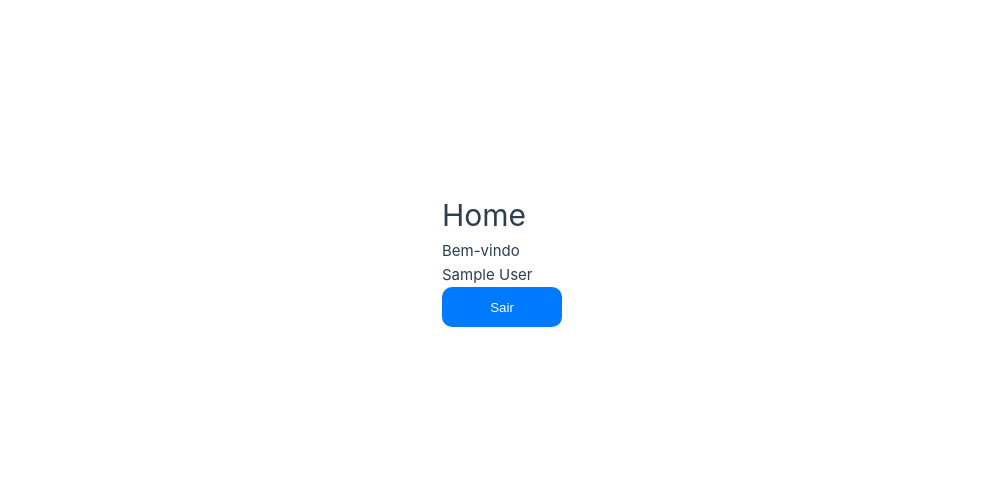
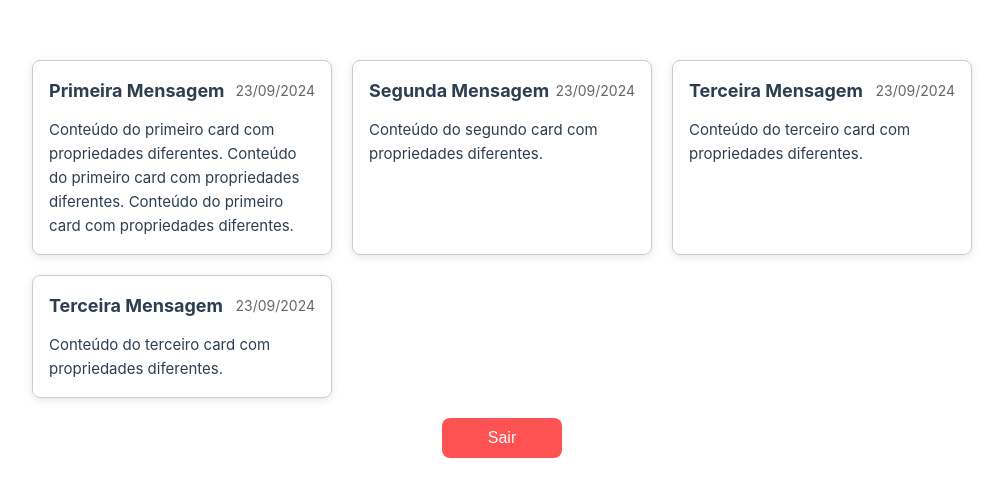
Before and after one commit to wellingtonengps/silenzio-bruno, a Vue app: page /note in a window 1280 px wide. Shown: the part 141-638 px from the top of the page, without its empty margins (138-1141 px from the left). Built offline with nearby package versions, Linux system fonts and the light colour scheme; sample sign-in values are in the browser's storage.

Commit message:
component card

```diff
--- a/package.json
+++ b/package.json
@@ -6,7 +6,8 @@
   "scripts": {
     "dev": "vite",
     "build": "vite build",
-    "preview": "vite preview"
+    "preview": "vite preview",
+    "deploy": "gh-pages -d dist"
   },
   "dependencies": {
     "axios": "^1.7.7",
@@ -16,6 +17,7 @@
   },
   "devDependencies": {
     "@vitejs/plugin-vue": "^5.0.5",
+    "gh-pages": "^6.1.1",
     "vite": "^5.3.1"
   }
 }
--- a/src/components/Card.vue
+++ b/src/components/Card.vue
@@ -1,11 +1,62 @@
 <script setup>
+import { defineProps } from "vue";
 
+// Definir as propriedades que o card aceitará
+const props = defineProps({
+  cardDate: {
+    type: String,
+    required: true,
+  },
+  cardTitle: {
+    type: String,
+    required: true,
+  },
+  cardBody: {
+    type: String,
+    required: true,
+  },
+});
 </script>
 
 <template>
-
+  <div class="card">
+    <div class="card-header">
+      <h2 class="card-title">{{ cardTitle }}</h2>
+      <span class="card-date">{{ cardDate }}</span>
+    </div>
+    <div class="card-body">
+      <p>{{ cardBody }}</p>
+    </div>
+  </div>
 </template>
 
 <style scoped>
+.card {
+  border: 1px solid #ccc;
+  border-radius: 8px;
+  padding: 16px;
+  max-width: 300px;
+  box-shadow: 0 2px 8px rgba(0, 0, 0, 0.1);
+}
 
+.card-header {
+  display: flex;
+  justify-content: space-between;
+  align-items: center;
+}
+
+.card-date {
+  font-size: 14px;
+  color: #666;
+}
+
+.card-title {
+  font-weight: 700;
+  font-size: 18px;
+  margin: 0;
+}
+
+.card-body {
+  margin-top: 12px;
+}
 </style>
--- a/src/views/NoteView.vue
+++ b/src/views/NoteView.vue
@@ -1,13 +1,38 @@
 <template>
-  <div>
-    <h1>Home</h1>
-    <p>Bem-vindo</p>
-    <p v-if="auth.isAuthenticated()">{{ auth.user.name }}</p>
-    <button @click="logout">Sair</button>
+  <div class="container">
+    <div class="card-grid">
+      <!-- Cards dispostos em grid -->
+      <Card
+        cardDate="23/09/2024"
+        cardTitle="Primeira Mensagem"
+        cardBody="Conteúdo do primeiro card com propriedades diferentes. Conteúdo do primeiro card com propriedades diferentes. Conteúdo do primeiro card com propriedades diferentes."
+      />
+      <Card
+        cardDate="23/09/2024"
+        cardTitle="Segunda Mensagem"
+        cardBody="Conteúdo do segundo card com propriedades diferentes."
+      />
+      <Card
+        cardDate="23/09/2024"
+        cardTitle="Terceira Mensagem"
+        cardBody="Conteúdo do terceiro card com propriedades diferentes."
+      />
+
+      <Card
+        cardDate="23/09/2024"
+        cardTitle="Terceira Mensagem"
+        cardBody="Conteúdo do terceiro card com propriedades diferentes."
+      />
+    </div>
+
+    <!-- Botão de logout abaixo do grid -->
+    <button @click="logout" class="logout-button">Sair</button>
   </div>
 </template>
 
 <script setup>
+import Card from "@/components/Card.vue";
+
 import { useAuth } from "@/stores/auth.js";
 import { useRouter } from "vue-router";
 
@@ -19,3 +44,38 @@ function logout() {
   router.push({ name: "auth" });
 }
 </script>
+
+<style scoped>
+/* Container que envolve o grid e o botão */
+.container {
+  display: flex;
+  flex-direction: column;
+  align-items: center;
+  padding: 20px;
+}
+
+/* Estilo do grid para dispor os cards */
+.card-grid {
+  display: grid;
+  grid-template-columns: repeat(auto-fill, minmax(300px, 1fr));
+  gap: 20px;
+  width: 100%;
+  max-width: 1200px;
+}
+
+/* Estilo do botão */
+.logout-button {
+  margin-top: 20px;
+  padding: 10px 20px;
+  background-color: #ff5252;
+  color: white;
+  border: none;
+  border-radius: 8px;
+  cursor: pointer;
+  font-size: 16px;
+}
+
+.logout-button:hover {
+  background-color: #ff2d2d;
+}
+</style>
--- a/vite.config.js
+++ b/vite.config.js
@@ -5,7 +5,7 @@ import vue from "@vitejs/plugin-vue";
 
 // https://vitejs.dev/config/
 export default defineConfig({
-  base: "/REPONAME",
+  base: "/silenzio-bruno/",
   plugins: [vue()],
   resolve: {
     alias: {
```
Also changed, not shown: 9 other files (tests, documents, lock files or other folders).
